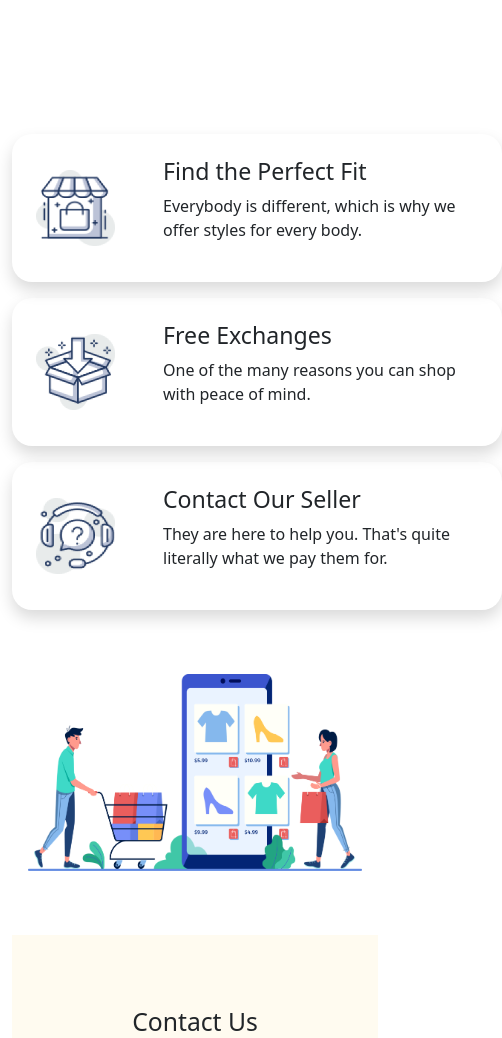
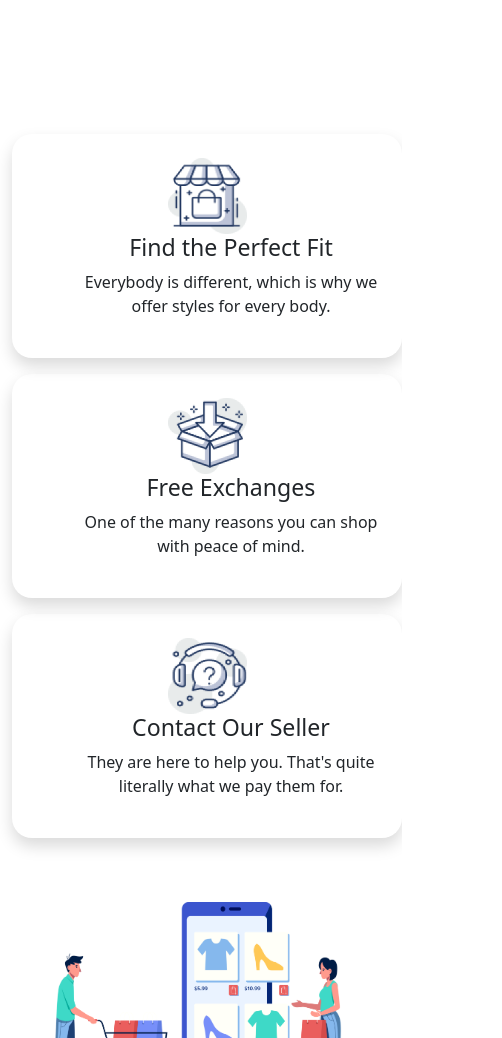
Before and after one commit to rakibHosen0/bootstrap-penguine-fashon, a plain HTML site: page index.html in a window 390 px wide. Shown: the part 4080-5118 px from the top of the page, 502 px wide, since content can reach past the window. Drawn offline with nearby package versions, Linux system fonts and the light colour scheme.

Commit message:
fixd some problem

```diff
--- a/css/style.css
+++ b/css/style.css
@@ -55,3 +55,13 @@ header {
 footer {
   background-color: #aeb6bf;
 }
+@media screen and (max-width: 520px) {
+  .colum {
+    width: 390px;
+  }
+  .perfect-fit {
+    display: flex;
+    flex-direction: column;
+    text-align: center;
+  }
+}
--- a/index.html
+++ b/index.html
@@ -179,19 +179,19 @@
             <div class="row mt-5">
                 <div class="col-md-6 d-flex justify-content-center flex-column">
                     <div class="colum">
-                        <div class="d-flex shadow p-4 mt-3 align-items-center border-radius">
+                        <div class="d-flex shadow p-4 mt-3 align-items-center border-radius perfect-fit">
                             <div>
                                 <img class="fit-img-sizing" src="image/icon/home.png" alt="home">
                             </div>
 
-                            <div class="ps-5">
+                            <div class="ps-5 ">
                                 <h3>Find the Perfect Fit</h3>
                                 <p>Everybody is different, which is why we offer styles for every body.</p>
                             </div>
                         </div>
                     </div>
                     <div class="colum">
-                        <div class="d-flex shadow p-4 mt-3 align-items-center border-radius">
+                        <div class="d-flex shadow p-4 mt-3 align-items-center border-radius perfect-fit">
                             <div>
                                 <img class="fit-img-sizing" src="image/icon/box.png" alt="box">
                             </div>
@@ -203,7 +203,7 @@
                         </div>
                     </div>
                     <div class="colum">
-                        <div class="d-flex shadow p-4 mt-3 align-items-center border-radius ">
+                        <div class="d-flex shadow p-4 mt-3 align-items-center border-radius perfect-fit">
                             <div>
                                 <img class="fit-img-sizing" src="image/icon/headphone.png" alt="headphone">
                             </div>
```
